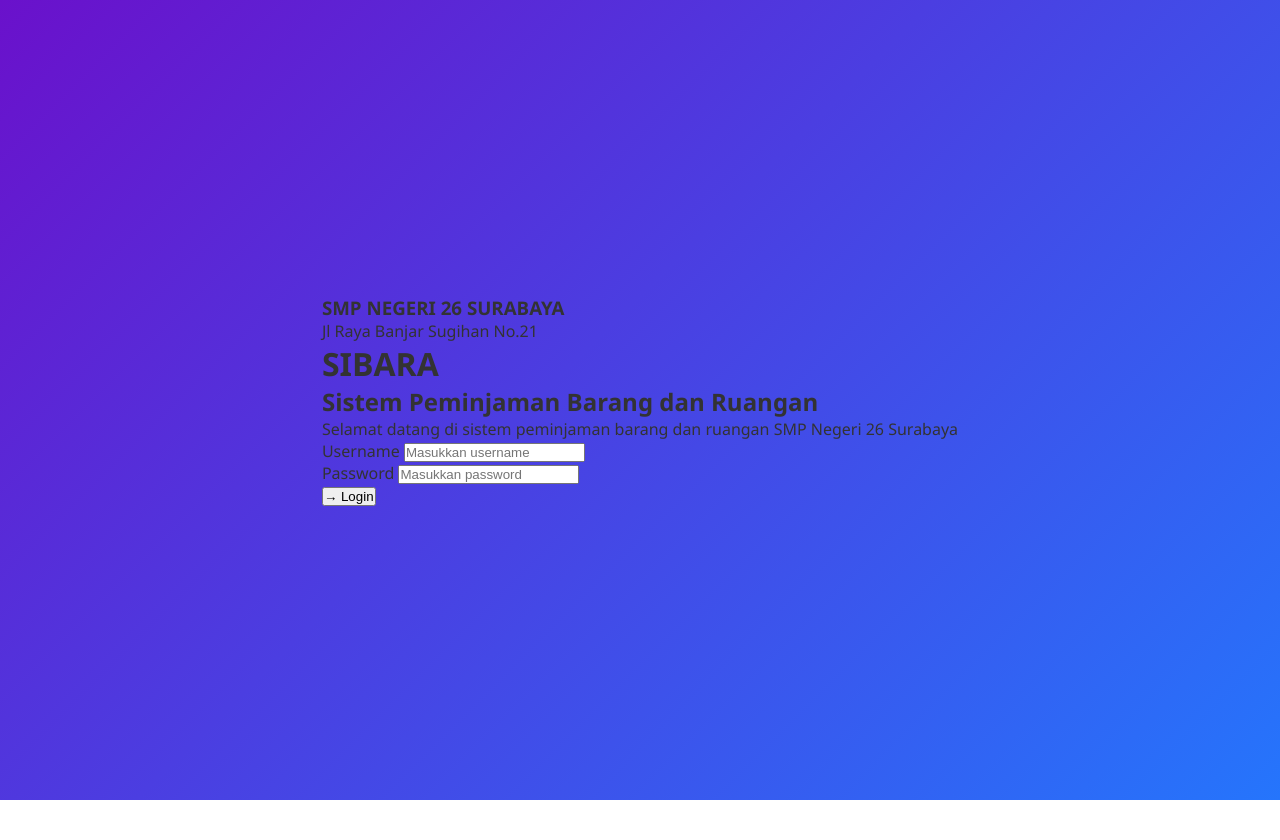
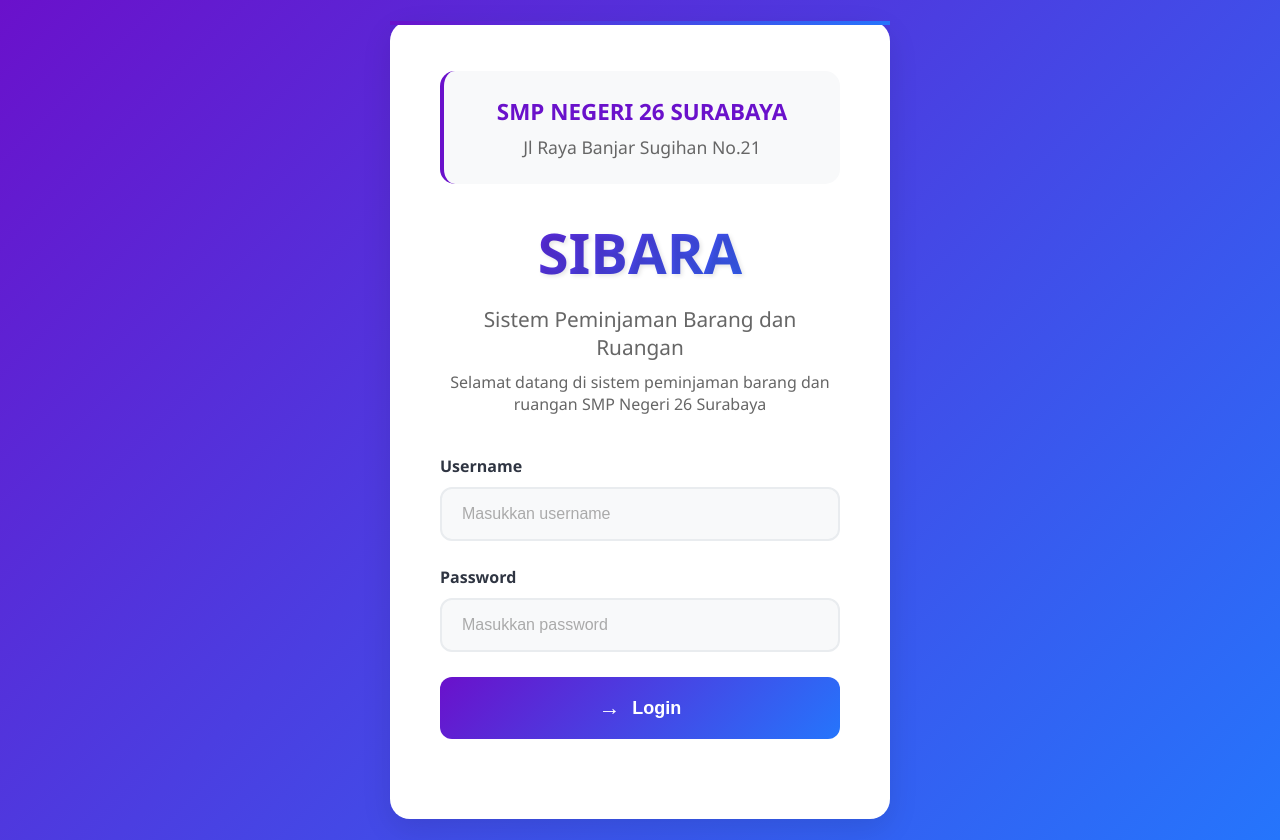
Before and after one commit to aisyahazzahra533-sketch/sibara-smpn26, a website: page login.html in a window 1280 px wide. Before the commit the page ends 800 px from the top, so only its background shows below. Drawn offline with Linux system fonts and the light colour scheme.

Commit message:
Refactor login.html for better styling and layout
Updated the login page with improved styles and structure.

```diff
--- a/login.html
+++ b/login.html
@@ -5,8 +5,6 @@
     <meta name="viewport" content="width=device-width, initial-scale=1.0">
     <title>SIBARA - Sistem Peminjaman Barang dan Ruangan</title>
     <style>
-/* COPY-PASTE SEMUA KODE CSS ANDA DI SINI */
-/* Reset dan Base Styles */
         * {
             margin: 0;
             padding: 0;
@@ -42,8 +40,169 @@
             justify-content: center;
         }
 
-/* DAN SETERUSNYA... COPY SEMUA CSS ANDA */
-/* ... sampai akhir file CSS ... */
+        .container {
+            display: flex;
+            justify-content: center;
+            align-items: center;
+            width: 100%;
+            min-height: 100vh;
+        }
+
+        .login-container {
+            background-color: white;
+            border-radius: 20px;
+            padding: 50px;
+            box-shadow: var(--shadow);
+            width: 100%;
+            max-width: 500px;
+            position: relative;
+        }
+
+        .login-container::before {
+            content: '';
+            position: absolute;
+            top: 0;
+            left: 0;
+            right: 0;
+            height: 4px;
+            background: var(--gradient);
+        }
+
+        .school-badge {
+            text-align: center;
+            margin-bottom: 30px;
+            padding: 25px;
+            background: var(--light);
+            border-radius: 15px;
+            border-left: 4px solid var(--primary);
+        }
+
+        .school-badge h3 {
+            color: var(--primary);
+            margin-bottom: 8px;
+            font-weight: 700;
+            font-size: 1.4rem;
+        }
+
+        .school-badge p {
+            color: var(--text-light);
+            font-size: 1.1rem;
+        }
+
+        .login-header {
+            text-align: center;
+            margin-bottom: 40px;
+        }
+
+        .app-title {
+            font-size: 3.5rem;
+            font-weight: 800;
+            background: var(--gradient);
+            -webkit-background-clip: text;
+            -webkit-text-fill-color: transparent;
+            background-clip: text;
+            margin-bottom: 15px;
+            text-shadow: 2px 2px 4px rgba(0, 0, 0, 0.1);
+        }
+
+        .app-subtitle {
+            font-size: 1.3rem;
+            color: var(--text-light);
+            font-weight: 400;
+            margin-bottom: 10px;
+        }
+
+        .welcome-text {
+            color: var(--text-light);
+            font-size: 1rem;
+        }
+
+        .login-form {
+            margin-bottom: 30px;
+        }
+
+        .form-group {
+            margin-bottom: 25px;
+        }
+
+        .form-group label {
+            display: block;
+            margin-bottom: 10px;
+            font-weight: 600;
+            color: var(--dark);
+            font-size: 1rem;
+            text-align: left;
+        }
+
+        .form-group input {
+            width: 100%;
+            padding: 16px 20px;
+            border: 2px solid var(--border);
+            border-radius: 12px;
+            font-size: 16px;
+            transition: all 0.3s;
+            background: var(--light);
+        }
+
+        .form-group input:focus {
+            border-color: var(--primary);
+            outline: none;
+            box-shadow: 0 0 0 3px rgba(106, 17, 203, 0.1);
+            background: white;
+        }
+
+        .form-group input::placeholder {
+            color: #aaa;
+        }
+
+        .btn {
+            display: inline-flex;
+            align-items: center;
+            gap: 12px;
+            padding: 16px 32px;
+            border: none;
+            border-radius: 12px;
+            font-size: 16px;
+            font-weight: 600;
+            text-align: center;
+            text-decoration: none;
+            cursor: pointer;
+            transition: all 0.3s ease;
+            justify-content: center;
+        }
+
+        .btn-large {
+            padding: 18px 40px;
+            font-size: 18px;
+        }
+
+        .btn-primary {
+            background: var(--gradient);
+            color: white;
+            width: 100%;
+        }
+
+        .btn-primary:hover {
+            transform: translateY(-3px);
+            box-shadow: 0 15px 30px rgba(106, 17, 203, 0.3);
+        }
+
+        .btn-icon {
+            font-size: 1.2em;
+        }
+
+        .error-message {
+            color: var(--danger);
+            margin-top: 20px;
+            text-align: center;
+            font-weight: 500;
+            padding: 15px 20px;
+            background: #ffe6e6;
+            border-radius: 10px;
+            border-left: 4px solid var(--danger);
+            font-size: 0.95rem;
+            display: none;
+        }
     </style>
 </head>
 <body>
@@ -80,7 +239,7 @@
             <div id="errorMessage" class="error-message"></div>
         </div>
     </div>
-    <script src="./js/auth.js"></script>
+
     <script>
         document.getElementById('loginForm').addEventListener('submit', function(e) {
             e.preventDefault();
@@ -89,15 +248,13 @@
             const password = document.getElementById('password').value;
             const errorMessage = document.getElementById('errorMessage');
 
-        // Login berhasil jika username dan password tidak kosong
             if (username && password) {
-            // Redirect ke dashboard admin
                 window.location.href = 'admin/dashboard.html';
             } else {
                 errorMessage.textContent = 'Username dan password harus diisi!';
                 errorMessage.style.display = 'block';
             }
         });
-</script></body>
-
+    </script>
+</body>
 </html>
```
Lines whose indentation alone changed are shown as unchanged.
